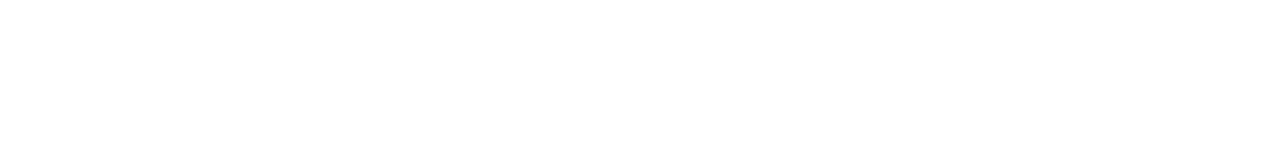
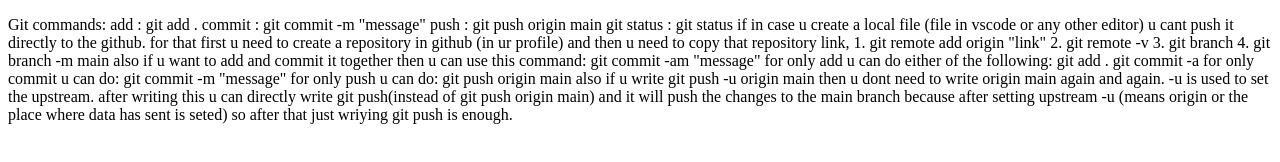
Before and after one commit to aditi-veer2623/Project2, a plain HTML site: page index.html in a window 1280 px wide. Drawn offline with Linux system fonts and the light colour scheme.

Commit message:
added git steps/commands in index

```diff
--- a/index.html
+++ b/index.html
@@ -6,6 +6,34 @@
     <title>Document</title>
 </head>
 <body>
+    <p>
+        Git commands:
+        add : git add . <!--this . (shows all are included) u can also write file name-->
+        commit : git commit -m "message" <!--message is mandatory (Whatever changes included u can write here)-->
+        push : git push origin main <!--origin is the remote name and main is the branch name-->
+        git status : git status <!--shows the status of the files-->
+        if in case u create a  local file (file in vscode or any other editor) u cant push it directly to the github.
+        for that first u need to create a repository in github (in ur profile) and then u need to copy that repository link,
+        1. git remote add origin "link" <!--this is the link of the repository paste it here in "link"-->
+        2. git remote -v <!--to verify-->
+        3. git branch <!--so here earlier branch name is master and u have to rename it as main-->
+        4. git branch -m main <!--(name has changed to main now) -->
 
+        also if u want to add and commit it together then u can use this command:
+        git commit -am "message" <!--this will add and commit together-->
+        for only add u can do either of the following:
+        git add .
+        git commit -a
+
+        for only commit u can do:
+        git commit -m "message"
+
+        for only push u can do:
+        git push origin main
+
+       also if u write git push -u origin main then u dont need to write origin main again and again. -u is used to set the upstream.
+       after writing this u can directly write git push(instead of git push origin main) and it will push the changes to the main branch because
+       after setting upstream -u (means origin or the place where data has sent is seted) so after that just wriying git push is enough.
+    </p>
 </body>
 </html>
```
